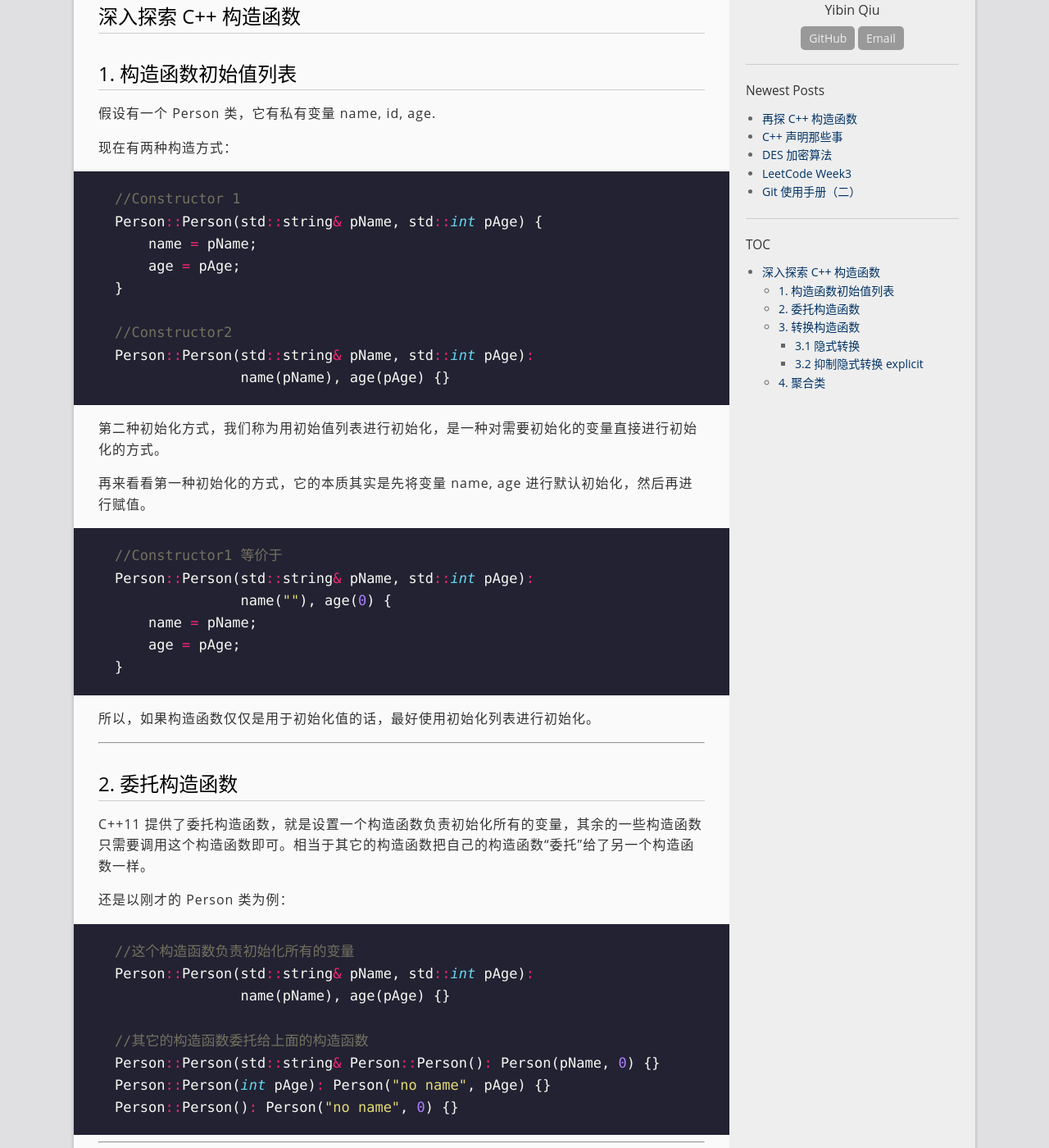
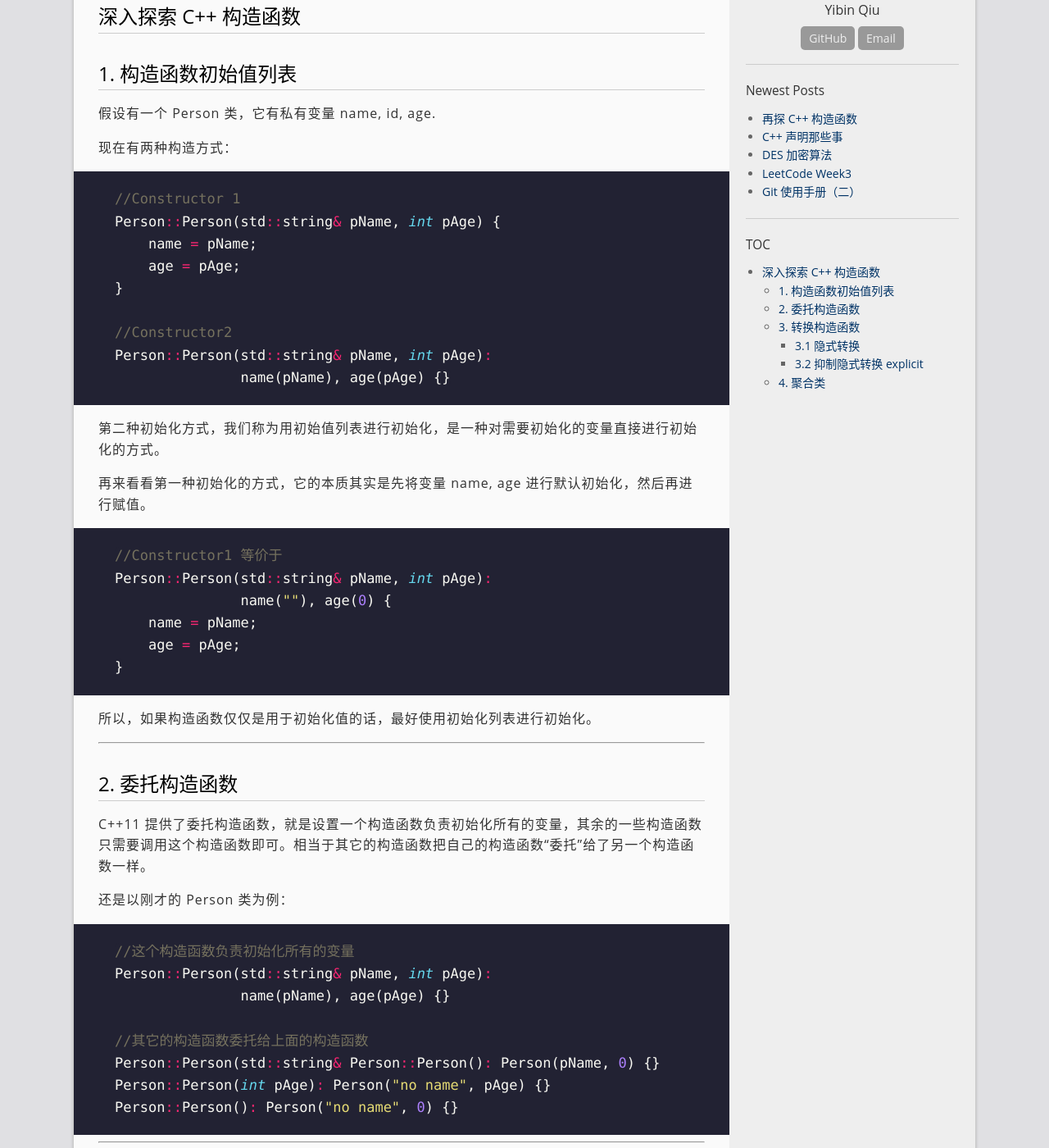
Before and after one commit to qyb225/qyb225.github.io, a Jekyll site: the page built from _posts/2017-09-28-Cpp-Constructor.md, in a window 1280 px wide and 1400 px high, scrolled down 277 px. Shown: the whole window at 82% size. Built offline with Jekyll 4.4.1, drawn with Linux system fonts in a browser that asks for light colours; nearby versions of some CDN libraries.

Commit message:
post: cpp-constructor -finish -v2

````diff
--- a/_posts/2017-09-28-Cpp-Constructor.md
+++ b/_posts/2017-09-28-Cpp-Constructor.md
@@ -17,13 +17,13 @@ permalink: /cpp/constructor
 
 ```cpp
 //Constructor 1
-Person::Person(std::string& pName, std::int pAge) {
+Person::Person(std::string& pName, int pAge) {
     name = pName;
     age = pAge;
 }
 
 //Constructor2
-Person::Person(std::string& pName, std::int pAge):
+Person::Person(std::string& pName, int pAge):
                name(pName), age(pAge) {}
 ```
 
@@ -33,7 +33,7 @@ Person::Person(std::string& pName, std::int pAge):
 
 ```cpp
 //Constructor1 等价于
-Person::Person(std::string& pName, std::int pAge):
+Person::Person(std::string& pName, int pAge):
                name(""), age(0) {
     name = pName;
     age = pAge;
@@ -52,7 +52,7 @@ C++11 提供了委托构造函数，就是设置一个构造函数负责初始
 
 ```cpp
 //这个构造函数负责初始化所有的变量
-Person::Person(std::string& pName, std::int pAge):
+Person::Person(std::string& pName, int pAge):
                name(pName), age(pAge) {}
 
 //其它的构造函数委托给上面的构造函数
````
